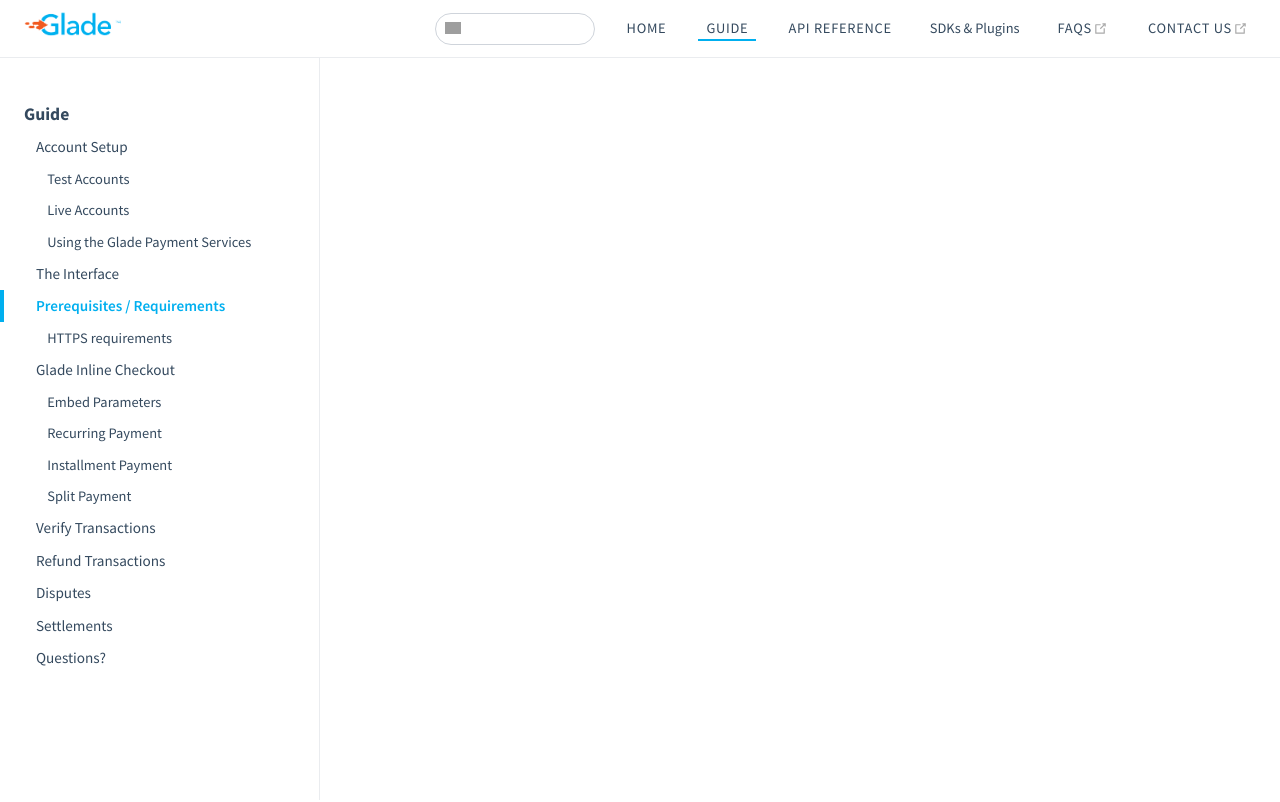
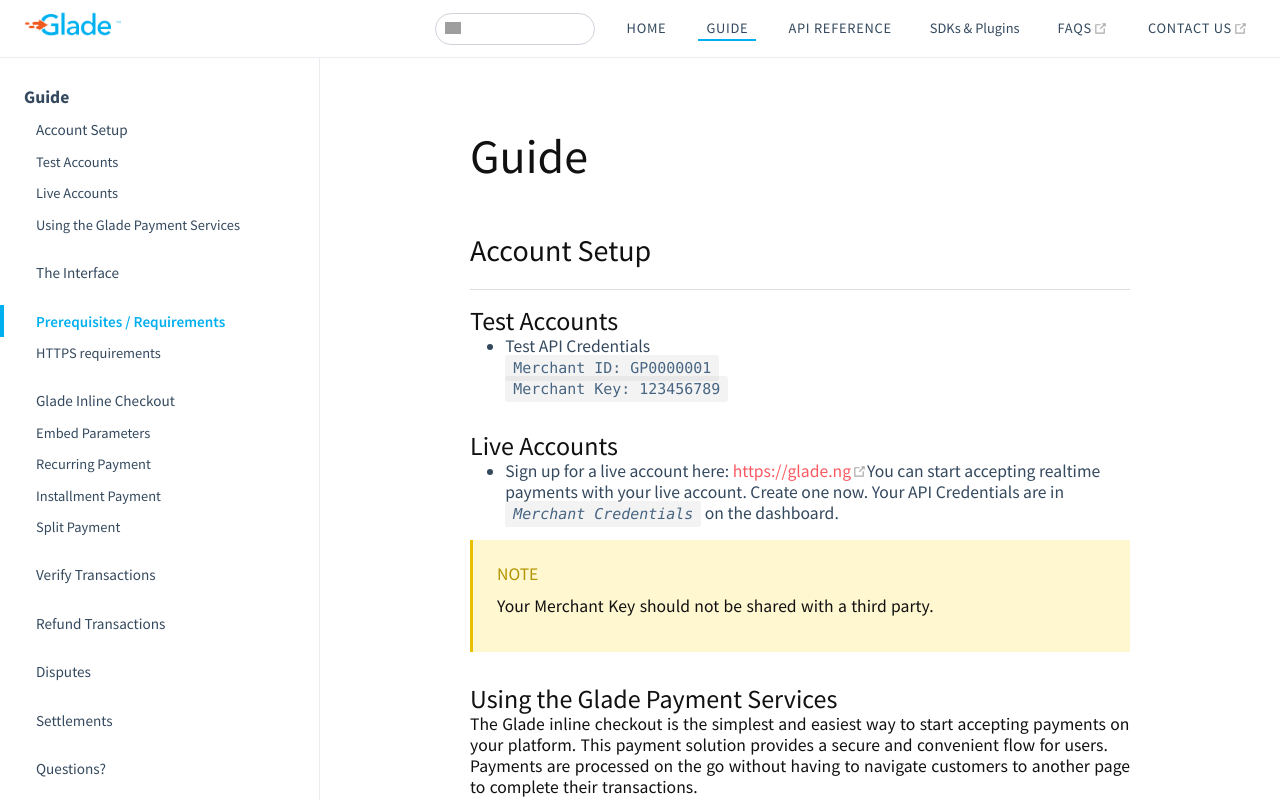
Before and after one commit to silvareal/gladepay-test, a React (Create React App) app: page / in a window 1280 px wide. Shown: the top 802 px of the page. Built offline with nearby package versions, Linux system fonts and the light colour scheme; grey boxes are pictures that could not be loaded.

Commit message:
node-sass install

```diff
--- a/src/components/Layout.js
+++ b/src/components/Layout.js
@@ -1,11 +1,12 @@
 import React from "react";
 import Navbar from "./Navbar/Navbar";
 
-const Layout = () => {
+const Layout = (props) => {
   return (
     <div>
       <div>
         <Navbar />
+        {props.children}
       </div>
     </div>
   );
--- a/src/components/Navbar/navbar.scss
+++ b/src/components/Navbar/navbar.scss
@@ -3,10 +3,13 @@
 .header {
     padding: .7rem 1.5rem;
     line-height: 2.2rem;
+    position: fixed;
+    top: 0;
     color: $black;
     z-index: 20;
     display: flex;
     font-weight: 400;
+    width: 100%;
     justify-content: space-between;
     right: 0;
     height: 3.6rem;
--- a/src/pages/Guide/Guide.js
+++ b/src/pages/Guide/Guide.js
@@ -1,10 +1,185 @@
 import React from "react";
 import Layout from "../../components/Layout";
+import { OpenNewWindow } from "../../utils/icons";
+import CheckoutGif from "../../assets/img/cardpayment.gif";
 
 export default function Guide() {
   return (
     <Layout>
-      <main></main>
+      <main>
+        <div className="main-content">
+          <h1 id="guide">
+            <a href="#guide" className="header-anchor">
+              #
+            </a>{" "}
+            Guide
+          </h1>
+
+          <h2 id="account-setup">
+            <a href="#account-setup" className="header-anchor">
+              #
+            </a>{" "}
+            Account Setup
+          </h2>
+
+          <h3 id="test-accounts">
+            <a href="#test-accounts" className="header-anchor">
+              #
+            </a>{" "}
+            Test Accounts
+          </h3>
+          <ul>
+            <li>
+              Test API Credentials<br></br> <code>Merchant ID: GP0000001</code>
+              <br></br> <code>Merchant Key: 123456789</code>
+            </li>
+          </ul>
+
+          <h3 id="live-accounts">
+            <a href="#live-accounts" className="header-anchor">
+              #
+            </a>{" "}
+            Live Accounts
+          </h3>
+
+          <ul>
+            <li>
+              Sign up for a live account here:{" "}
+              <a
+                href="https://glade.ng"
+                target="_blank"
+                rel="noopener noreferrer"
+              >
+                https://glade.ng
+                <span>
+                  <OpenNewWindow />
+                </span>
+              </a>
+              You can start accepting realtime payments with your live account.
+              Create one now. Your API Credentials are in{" "}
+              <em>
+                <code>Merchant Credentials</code>
+              </em>{" "}
+              on the dashboard.
+            </li>
+          </ul>
+
+          <div class="custom-block warning">
+            <p class="custom-block-title">NOTE</p>{" "}
+            <p>Your Merchant Key should not be shared with a third party.</p>
+          </div>
+
+          <h3 id="using-the-glade-payment-services">
+            <a href="#using-the-glade-payment-services" class="header-anchor">
+              #
+            </a>{" "}
+            Using the Glade Payment Services
+          </h3>
+          <p>
+            The Glade inline checkout is the simplest and easiest way to start
+            accepting payments on your platform. This payment solution provides
+            a secure and convenient flow for users. Payments are processed on
+            the go without having to navigate customers to another page to
+            complete their transactions.
+          </p>
+          <h2 id="the-interface">
+            <a href="#the-interface" class="header-anchor">
+              #
+            </a>{" "}
+            The Interface
+          </h2>
+
+          <p>
+            <img src={CheckoutGif} alt="The Interface" />
+          </p>
+
+          <h2 id="prerequisites-requirements">
+            <a href="#prerequisites-requirements" class="header-anchor">
+              #
+            </a>{" "}
+            Prerequisites / Requirements
+          </h2>
+          <p>Pass the following with the header request made to the endpoint</p>
+
+          <ol>
+            <li>
+              <p>
+                Check our{" "}
+                <a
+                  href="http://glade.ng/policy"
+                  target="_blank"
+                  rel="noopener noreferrer"
+                >
+                  acceptable use policy
+                  <span>
+                    <OpenNewWindow />
+                  </span>
+                </a>{" "}
+                if you have any questions about your business and its
+                acceptability please send an email to{" "}
+                <a href="mailto:support@glade.ng">support@glade.ng</a>. The team
+                is available to provide feedback on any inquiry.
+              </p>
+            </li>{" "}
+            <li>
+              <p>
+                Get familiar with our API by reading these pages in the API
+                Overview section: Introduction, Payment Collection and Money
+                Transfer.
+              </p>
+            </li>
+          </ol>
+
+          <div class="custom-block tip">
+            <p class="custom-block-title">NOTE</p>{" "}
+            <p>
+              You need to provide a business CAC Certificate or National
+              Identification (International Passport, Driving Licence, or
+              National Identity Card) and then fill all the required details for
+              your account to be activated and ready to receive payment.
+            </p>
+          </div>
+
+          <h3 id="https-requirements">
+            <a href="#https-requirements" class="header-anchor">
+              #
+            </a>{" "}
+            HTTPS requirements
+          </h3>
+          <p>
+            All requests to using the Checkout are made via a secure HTTPS
+            connection. However, in order to protect yourself from certain forms
+            of man-in-the-middle attacks, you must serve the page containing the
+            payment form over HTTPS. e.g https://yourdomain.com/paymentpage
+          </p>
+
+          <p>
+            If you are not familiar with setting up SSL certificates follow this
+            guide to setup on a free SSL certificate your server to enable a
+            secure HTTPS connection.
+          </p>
+
+          <h2 id="glade-inline-checkout">
+            <a href="#glade-inline-checkout" class="header-anchor">
+              #
+            </a>{" "}
+            Glade Inline Checkout
+          </h2>
+
+          <p>
+            The Inline Checkout solution provides quick access the API into any
+            website, CMS, App or Platform. It requires an addon embed script.
+          </p>
+
+          <div class="custom-block warning">
+            <p class="custom-block-title">NOTE</p>{" "}
+            <p>
+              We recommend you don't cache the script in your project to avoid
+              breaking changes when an update is introduced.
+            </p>
+          </div>
+        </div>
+      </main>
     </Layout>
   );
 }
--- a/src/pages/Guide/Guide.scss
+++ b/src/pages/Guide/Guide.scss
@@ -0,0 +1,52 @@
+@import '../../sass/variables', '../../sass/mixins';
+
+main {
+    padding-left: 20rem;
+
+    @include media(midi) {
+        padding-left: 0;
+    }
+
+    .main-content {
+        max-width: 740px;
+        margin: 0 auto;
+        padding: 2rem 2.5rem;
+        font-size: 1.1rem;
+        font-weight: 500;
+
+        code {
+            color: #476582;
+            padding: .25rem .5rem;
+            margin: 0;
+            font-size: .85em;
+            background-color: rgba(27, 31, 35, .05);
+            border-radius: 3px;
+        }
+
+
+
+        .header-anchor {
+            font-size: .85em;
+            float: left;
+            margin-left: -.87em;
+            padding-right: .23em;
+            margin-top: .125em;
+            opacity: 0;
+            color: #fb5962;
+
+            &:hover {
+                opacity: 1;
+            }
+        }
+
+        p {
+            margin: 0;
+            padding-bottom: .62em;
+        }
+
+        .custom-block-title {
+            color: #b29400;
+        }
+
+    }
+}
--- a/src/sass/_global.scss
+++ b/src/sass/_global.scss
@@ -20,3 +20,21 @@
         cursor: pointer;
     }
 }
+
+.custom-block {
+    padding: 1.5rem;
+    border-left-width: .2rem !important;
+    border-left-style: solid;
+    margin: 1rem 0;
+
+    &.warning {
+        background-color: rgba(255, 229, 100, .3);
+        border-color: #e7c000;
+        color: #6b5900;
+    }
+
+    &.tip {
+        background-color: #f3f5f7;
+        border-color: #42b983;
+    }
+}
--- a/src/sass/_typography.scss
+++ b/src/sass/_typography.scss
@@ -11,3 +11,68 @@
     padding: 0;
     margin: 0;
 }
+
+h1,
+h2,
+h3,
+h4,
+h5,
+h6,
+p {
+    line-height: 1.2;
+    font-weight: 500;
+    color: #111;
+}
+
+h1,
+h2,
+h3 {
+    padding-top: 4rem;
+}
+
+h2,
+h3 {
+    margin-top: -3.1rem;
+    margin-bottom: 0;
+}
+
+h1 {
+    font-size: 3rem;
+}
+
+h3 {
+    font-size: 26px;
+}
+
+h2 {
+    font-size: 30px;
+    padding-bottom: .7em;
+    border-bottom: 1px solid #ddd;
+}
+
+a {
+    color: #fb5962;
+    text-decoration: none;
+}
+
+p {
+    word-spacing: .05em;
+}
+
+ol,
+p,
+ul {
+    line-height: 1.2;
+}
+
+ol,
+ul {
+    padding-left: 2em;
+}
+
+dl,
+ol,
+ul {
+    margin-top: 0;
+    margin-bottom: 1rem;
+}
```
